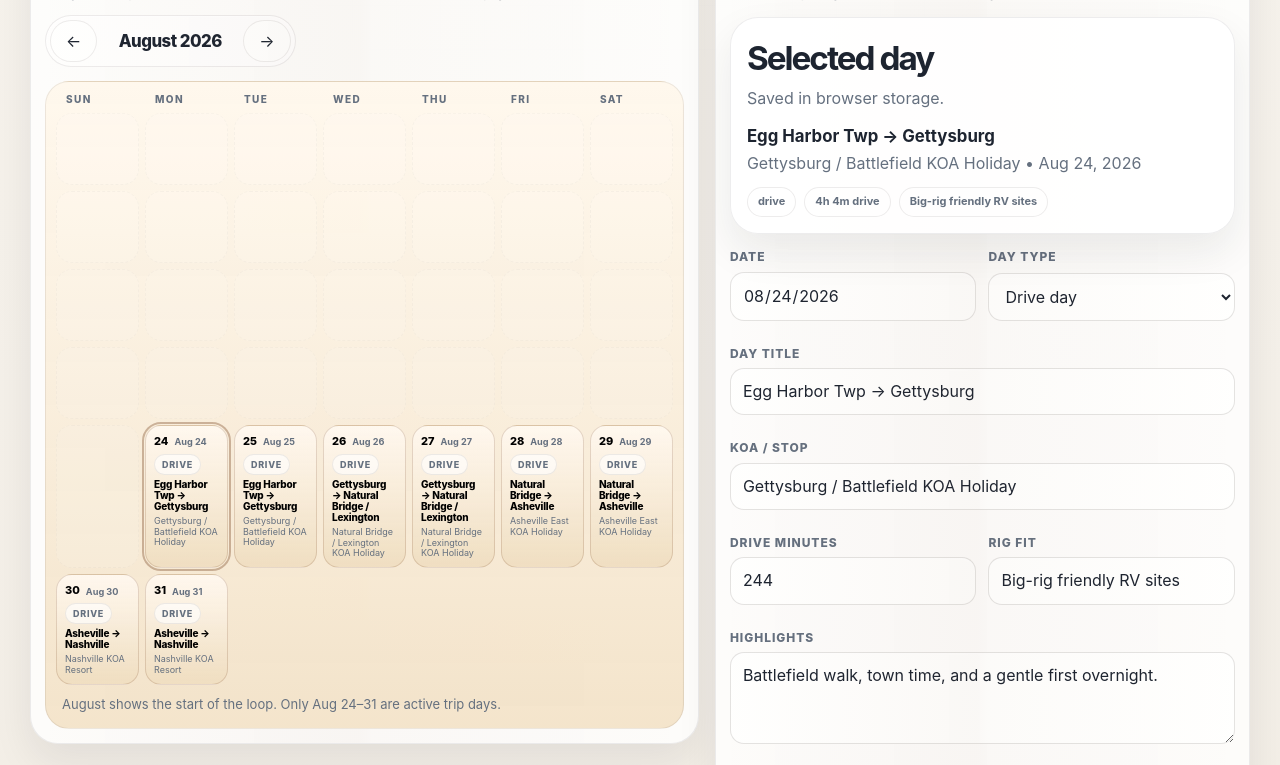
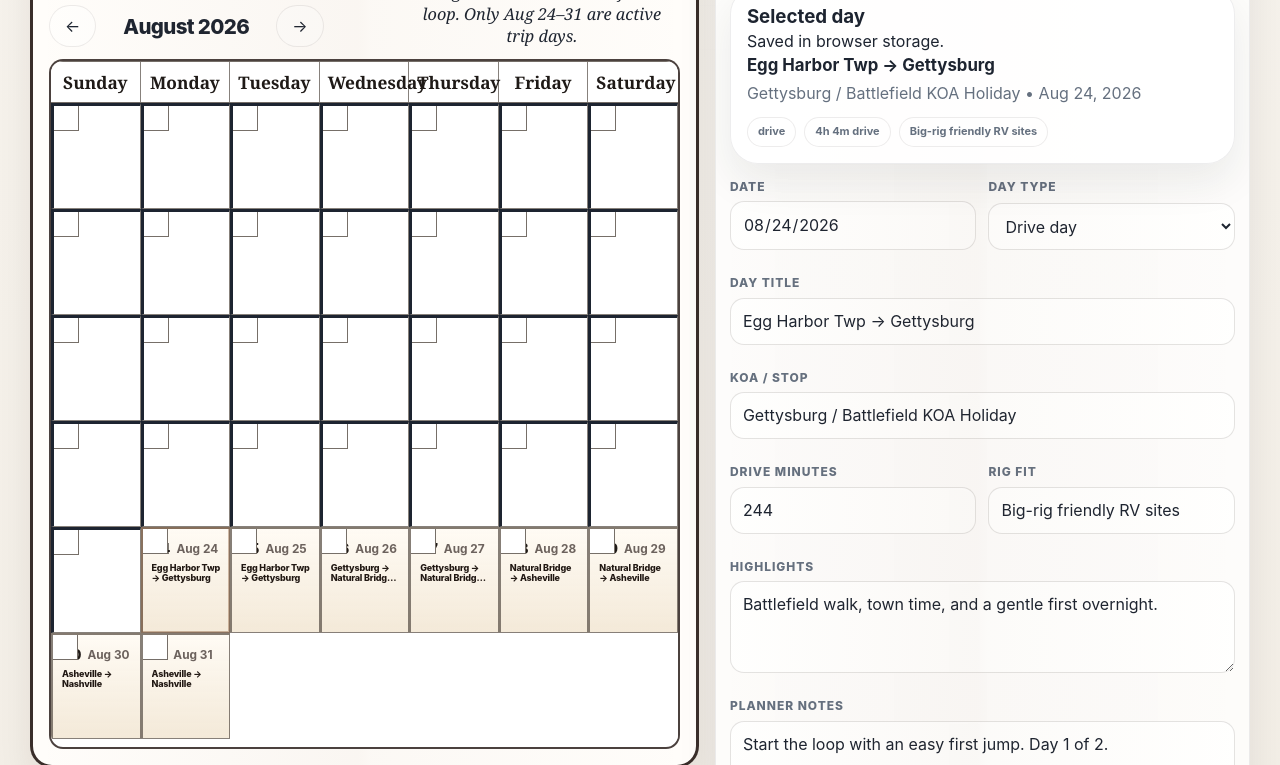
Before and after one commit to NoLandGlitch/koa-calendar-trip-planner, a website: page public/index.html in a window 1280 px wide. Shown: the part 743-1508 px from the top of the page. Drawn offline with Linux system fonts and the light colour scheme.

Commit message:
feat: paper-style month calendar

```diff
--- a/public/index.html
+++ b/public/index.html
@@ -412,62 +412,88 @@
       align-items: start;
     }
 
-    .calendar-card,
+    .calendar-card {
+      padding: 16px;
+      background: #fffdfa;
+      border: 3px solid rgba(36, 24, 20, 0.9);
+      border-radius: 22px;
+      box-shadow: 0 18px 34px rgba(36, 24, 20, 0.08);
+    }
+
     .editor-card {
       padding: 14px;
     }
 
-    .calendar-head,
-    .editor-head,
-    .summary-head {
-      display: flex;
-      justify-content: space-between;
-      align-items: flex-start;
-      gap: 12px;
-      flex-wrap: wrap;
-      margin-bottom: 14px;
+    .calendar-head {
+      display: grid;
+      grid-template-columns: minmax(0, 1fr) minmax(220px, 0.82fr);
+      gap: 18px;
+      align-items: end;
+      margin-bottom: 12px;
     }
 
-    .calendar-head h2,
-    .editor-head h2,
-    .summary-head h3 {
-      font-size: clamp(1.45rem, 2.6vw, 2.2rem);
-      letter-spacing: -0.06em;
+    .calendar-head-left,
+    .calendar-head-right {
+      display: grid;
+      gap: 8px;
+      align-content: start;
     }
 
-    .calendar-head p,
-    .editor-head p,
-    .summary-head p {
-      color: var(--muted);
-      margin-top: 4px;
+    .calendar-head-label {
+      font-family: Georgia, "Times New Roman", serif;
+      font-size: clamp(2rem, 3vw, 3.1rem);
+      line-height: 1;
+      font-weight: 700;
+      letter-spacing: -0.05em;
+      color: var(--ink);
+    }
+
+    .calendar-head-label-right {
+      text-align: center;
+    }
+
+    .calendar-head-right {
+      padding-top: 3px;
+    }
+
+    .calendar-head-right p {
+      margin: 0;
+      min-height: 34px;
+      padding: 0 10px;
+      text-align: center;
+      font-family: Georgia, "Times New Roman", serif;
+      font-style: italic;
+      color: var(--ink);
+      font-size: 1.02rem;
+      line-height: 1.35;
     }
 
     .month-controls {
       display: inline-flex;
       align-items: center;
-      gap: 8px;
-      padding: 4px;
-      border-radius: 999px;
-      background: rgba(255,255,255,0.52);
-      border: 1px solid rgba(36,24,20,0.08);
-      box-shadow: inset 0 1px 0 rgba(255,255,255,0.6);
+      gap: 10px;
+      padding: 0;
+      border-radius: 0;
+      background: transparent;
+      border: 0;
+      box-shadow: none;
     }
 
     .month-title {
       font-weight: 800;
       letter-spacing: -0.03em;
-      font-size: 1.05rem;
-      min-width: 130px;
+      font-size: clamp(1.15rem, 1.6vw, 1.45rem);
+      min-width: 160px;
       text-align: center;
     }
 
     .calendar-frame {
-      border-radius: 24px;
-      border: 1px solid rgba(36,24,20,0.08);
-      background:
-        linear-gradient(180deg, rgba(255, 248, 237, 0.98), rgba(243, 226, 199, 0.92));
+      border-radius: 14px;
+      border: 2px solid rgba(36,24,20,0.82);
+      background: #fff;
       overflow: hidden;
       position: relative;
+      padding-bottom: 8px;
     }
 
     .weekday-row,
@@ -477,68 +503,93 @@
     }
 
     .weekday-row {
-      padding: 10px 10px 6px;
-      gap: 6px;
-      color: var(--muted);
-      font-size: 10px;
-      letter-spacing: 0.14em;
-      text-transform: uppercase;
+      padding: 0;
+      gap: 0;
+      background: #fff;
+      border-top: 1px solid rgba(79,70,62,0.78);
+      border-bottom: 1px solid rgba(79,70,62,0.78);
+      color: #1f1a17;
+      font-family: Georgia, "Times New Roman", serif;
+      font-size: 1.08rem;
+      line-height: 1.1;
       font-weight: 800;
     }
 
     .weekday-row div {
-      padding: 0 10px;
+      padding: 11px 8px 10px;
+      text-align: center;
+      border-right: 1px solid rgba(79,70,62,0.68);
+    }
+
+    .weekday-row div:last-child {
+      border-right: 0;
     }
 
     .calendar-grid {
-      gap: 6px;
-      padding: 0 10px 10px;
-      min-height: 300px;
+      gap: 0;
+      padding: 0;
+      min-height: 630px;
       align-content: start;
+      background: #fff;
     }
 
     .day {
-      min-height: 72px;
-      border-radius: 16px;
-      border: 1px solid rgba(29, 36, 48, 0.08);
-      background: rgba(255, 255, 255, 0.86);
-      padding: 8px;
+      min-height: 106px;
+      border-radius: 0;
+      border-right: 1px solid rgba(79,70,62,0.68);
+      border-bottom: 1px solid rgba(79,70,62,0.68);
+      background: #fff;
+      padding: 8px 9px 7px;
       display: flex;
       flex-direction: column;
-      gap: 4px;
+      gap: 3px;
       overflow: hidden;
       text-align: left;
       cursor: pointer;
-      transition: transform 0.18s ease, box-shadow 0.18s ease, border-color 0.18s ease, background 0.18s ease;
+      transition: background 0.18s ease, color 0.18s ease;
+      position: relative;
     }
 
     .day:hover,
     .day:focus-visible {
-      transform: translateY(-1px);
-      border-color: rgba(36,24,20,0.16);
-      box-shadow: 0 12px 20px rgba(36,24,20,0.06);
+      transform: none;
+      border-color: rgba(79,70,62,0.68);
+      box-shadow: none;
+      background: #faf7f1;
+    }
+
+    .day::before {
+      content: "";
+      position: absolute;
+      top: 0;
+      left: 0;
+      width: 24px;
+      height: 24px;
+      background: #fff;
+      border-right: 1px solid rgba(79,70,62,0.78);
+      border-bottom: 1px solid rgba(79,70,62,0.78);
+      pointer-events: none;
     }
 
     .day.blank {
       cursor: default;
-      background: rgba(255,255,255,0.28);
-      border-style: dashed;
-      opacity: 0.36;
+      background: #fff;
+      opacity: 1;
+      border-style: solid;
     }
 
     .day.today {
-      border-color: rgba(139,93,60,0.35);
-      box-shadow: inset 0 0 0 1px rgba(139,93,60,0.12);
+      box-shadow: inset 0 0 0 2px rgba(139,93,60,0.22);
     }
 
     .day.trip {
-      background: linear-gradient(180deg, rgba(255, 248, 239, 0.96), rgba(239, 221, 191, 0.88));
-      border-color: rgba(139,93,60,0.22);
+      background: linear-gradient(180deg, rgba(255, 251, 244, 0.98), rgba(243, 232, 214, 0.94));
+      border-color: rgba(79,70,62,0.68);
     }
 
     .day.selected {
       outline: 2px solid rgba(139,93,60,0.42);
-      outline-offset: 1px;
+      outline-offset: -2px;
     }
 
     .day-top {
@@ -548,24 +599,36 @@
       gap: 6px;
       font-size: 11px;
       font-weight: 800;
+      margin-top: 2px;
+    }
+
+    .day-top span {
+      font-size: 0.9rem;
+      color: #1f1a17;
     }
 
     .day-top small {
-      color: var(--muted);
+      color: #6c625d;
       font-weight: 700;
+      font-size: 0.74rem;
     }
 
     .day-title {
-      font-size: 10px;
+      font-size: 9px;
       font-weight: 800;
       line-height: 1.1;
       letter-spacing: -0.02em;
+      color: #211813;
+      display: -webkit-box;
+      -webkit-line-clamp: 2;
+      -webkit-box-orient: vertical;
+      overflow: hidden;
     }
 
     .day-sub {
-      font-size: 9px;
-      color: var(--muted);
-      line-height: 1.2;
+      font-size: 8px;
+      color: #6c625d;
+      line-height: 1.15;
     }
 
     .day-badge {
@@ -573,21 +636,19 @@
       align-items: center;
       gap: 6px;
       align-self: flex-start;
-      padding: 3px 7px;
+      padding: 2px 6px;
       border-radius: 999px;
-      background: rgba(255,255,255,0.62);
-      border: 1px solid rgba(29, 36, 48, 0.08);
-      font-size: 9px;
+      background: rgba(255,255,255,0.72);
+      border: 1px solid rgba(79,70,62,0.62);
+      font-size: 8px;
       font-weight: 800;
       letter-spacing: 0.08em;
       text-transform: uppercase;
-      color: var(--muted);
+      color: #6c625d;
     }
 
     .grid-note {
-      padding: 0 16px 14px;
-      color: var(--muted);
-      font-size: 13px;
+      display: none;
     }
 
     .summary-card {
@@ -721,6 +782,14 @@
         grid-template-columns: 1fr;
       }
 
+      .calendar-head {
+        grid-template-columns: 1fr;
+      }
+
+      .calendar-head-right p {
+        min-height: auto;
+      }
+
       .calendar-grid {
         min-height: auto;
       }
@@ -732,8 +801,15 @@
       .brand-copy strong { font-size: 17px; }
       .hero-copy h1 { font-size: clamp(2.2rem, 11vw, 4rem); }
       .photo-gallery { grid-template-columns: 1fr; }
+      .calendar-head-label { font-size: 1.85rem; }
+      .month-title { min-width: 120px; font-size: 0.98rem; }
+      .weekday-row { font-size: 0.72rem; }
+      .weekday-row div { padding: 8px 4px 7px; }
       .calendar-grid { grid-template-columns: repeat(7, minmax(0, 1fr)); }
-      .day { min-height: 96px; }
+      .day { min-height: 84px; padding: 7px 7px 6px; }
+      .day-title { font-size: 8px; }
+      .day-sub { font-size: 7px; }
+      .day-badge { font-size: 7px; }
       .stats, .field-grid { grid-template-columns: 1fr; }
     }
   </style>
@@ -815,22 +891,24 @@
       <div class="shell layout">
         <section class="calendar-card">
           <div class="calendar-head">
-            <div>
-              <h2>Trip calendar</h2>
-              <p>Only the trip dates show in each month; blanks remain empty around them.</p>
+            <div class="calendar-head-left">
+              <div class="calendar-head-label">Month:</div>
+              <div class="month-controls" aria-label="Month navigation">
+                <button class="btn btn-muted" type="button" id="prev-month-btn" aria-label="Previous month">←</button>
+                <div class="month-title" id="month-title">August 2026</div>
+                <button class="btn btn-muted" type="button" id="next-month-btn" aria-label="Next month">→</button>
+              </div>
             </div>
-            <div class="month-controls" aria-label="Month navigation">
-              <button class="btn btn-muted" type="button" id="prev-month-btn" aria-label="Previous month">←</button>
-              <div class="month-title" id="month-title">August 2026</div>
-              <button class="btn btn-muted" type="button" id="next-month-btn" aria-label="Next month">→</button>
+            <div class="calendar-head-right">
+              <div class="calendar-head-label calendar-head-label-right">Notes:</div>
+              <p id="grid-note">Only the trip dates show in each month; blanks remain empty around them.</p>
             </div>
           </div>
           <div class="calendar-frame">
             <div class="weekday-row" aria-hidden="true">
-              <div>Sun</div><div>Mon</div><div>Tue</div><div>Wed</div><div>Thu</div><div>Fri</div><div>Sat</div>
+              <div>Sunday</div><div>Monday</div><div>Tuesday</div><div>Wednesday</div><div>Thursday</div><div>Friday</div><div>Saturday</div>
             </div>
             <div class="calendar-grid" id="calendar-grid" aria-live="polite"></div>
-            <div class="grid-note" id="grid-note"></div>
           </div>
         </section>
 
@@ -1171,16 +1249,13 @@
         const isSelected = state.selectedDate === iso ? 'selected' : '';
         const isToday = iso === todayIso() ? 'today' : '';
         const kindText = dayData.kind === 'stay' ? 'Stay' : dayData.kind === 'buffer' ? 'Buffer' : 'Drive';
-        const stopLabel = dayData.campground || 'No stop';
         cells.push(`
           <button type="button" class="day trip ${isSelected} ${isToday}" data-date="${iso}" aria-label="Open ${dayData.title} for ${formatDateLong(iso)}">
             <div class="day-top">
               <span>${day}</span>
               <small>${formatDateShort(iso)}</small>
             </div>
-            <div class="day-badge">${kindText}</div>
             <div class="day-title">${escapeHtml(dayData.title)}</div>
-            <div class="day-sub">${escapeHtml(stopLabel)}</div>
           </button>
         `);
       }
```
Also changed, not shown: index.html (+161 -86 lines).
